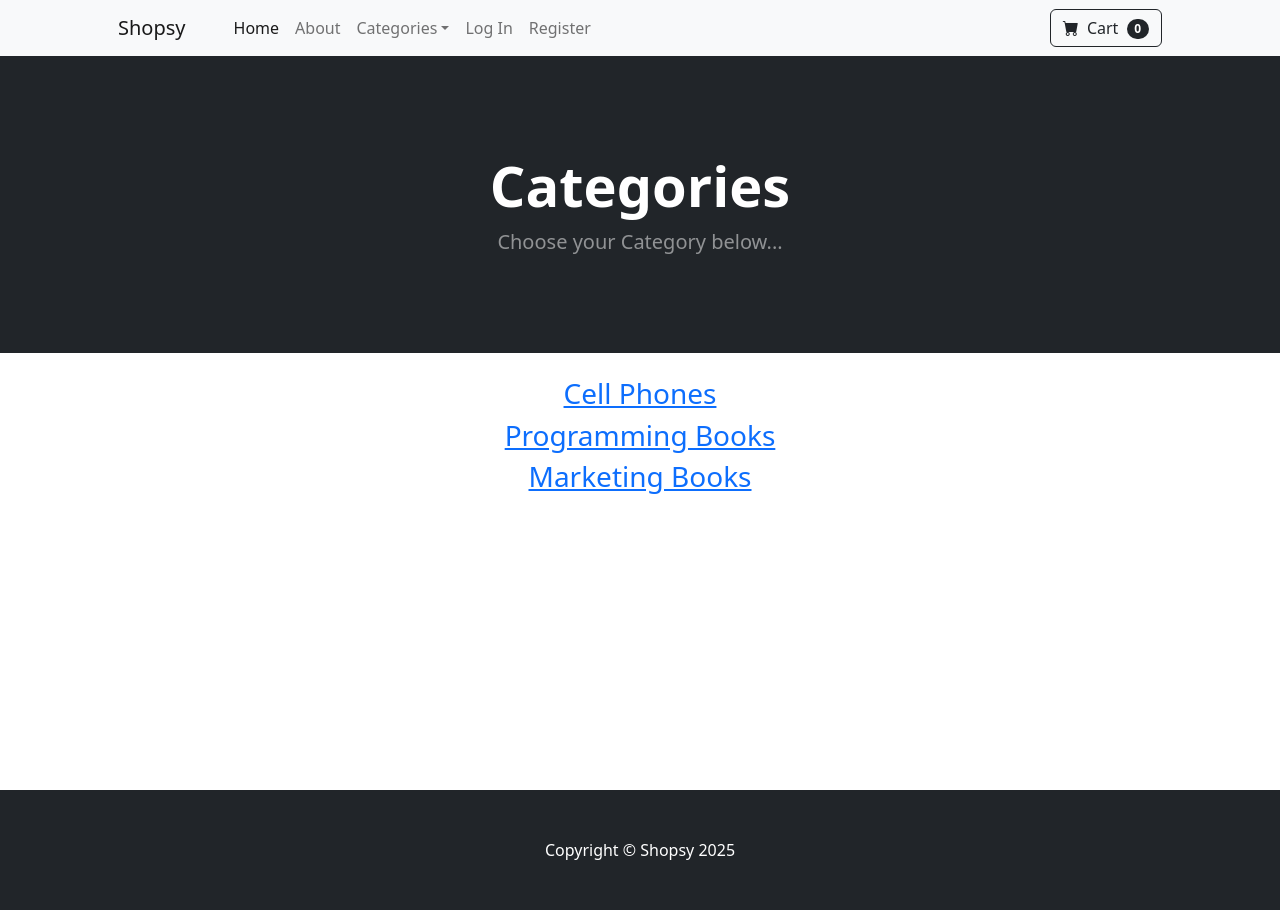
After one commit to BHARATH-16-04-2001/Ecommerce, a Django app: page /category_summary/ in a window 1280 px wide. The commit adds this page. Run offline with Django 5.2, Linux system fonts and the light colour scheme; data comes from the database, SQL or seed files in the repository; some libraries are stand-ins or nearby versions.

```diff
--- /dev/null
+++ b/ecommerce/store/templates/category_summary.html
@@ -0,0 +1,31 @@
+{% extends "base.html" %} {% block content %}
+
+<header class="bg-dark py-5">
+  <div class="container px-4 px-lg-5 my-5">
+    <div class="text-center text-white">
+      <h1 class="display-4 fw-bolder">Categories</h1>
+      <p class="lead fw-normal text-white-50 mb-0">
+        Choose your Category below...
+      </p>
+    </div>
+  </div>
+</header>
+<br />
+
+<div class="container">
+  <div class="row">
+    <center>
+      <div class="col-8">
+        {% for category in categories %}
+        <h3>
+          <a href="{% url "category" category %}"> {{category}} </a>
+        </h3>
+
+        {% endfor %}
+      </div>
+    </center>
+  </div>
+</div>
+<br /><br /><br /><br /><br /><br /><br /><br /><br /><br /><br /><br />
+
+{% endblock %}
--- a/ecommerce/store/templates/navbar.html
+++ b/ecommerce/store/templates/navbar.html
@@ -35,7 +35,7 @@
             >Categories</a
           >
           <ul class="dropdown-menu" aria-labelledby="navbarDropdown">
-            <li><a class="dropdown-item" href="{% url "home" %}">All Products</a></li>
+            <li><a class="dropdown-item" href="{% url "category_summary" %}">All Products</a></li>
             <li><hr class="dropdown-divider" /></li>
             <li><a class="dropdown-item" href="{% url "category" 'Programming-Books' %}">Programming Books</a></li>
             <li><a class="dropdown-item" href="{% url "category" 'Marketing-Books' %}">Marketing Books</a></li>
--- a/ecommerce/store/urls.py
+++ b/ecommerce/store/urls.py
@@ -9,5 +9,5 @@ urlpatterns = [
     path('register/', views.register_user, name="register"),
     path('product/<int:pk>', views.product, name="product"),
     path('category/<str:foo>', views.category, name="category"),
-
+     path('category_summary/', views.category_summary, name="category_summary"),
 ]
--- a/ecommerce/store/views.py
+++ b/ecommerce/store/views.py
@@ -19,6 +19,10 @@ def about(request):
 def product(request, pk):
   product = Product.objects.get(id=pk)
   return render(request, 'product.html', {'product':product})
+
+def category_summary(request):
+  categories = Category.objects.all()
+  return render(request, 'category_summary.html', {'categories':categories})
 
 
 def category(request, foo):
```
